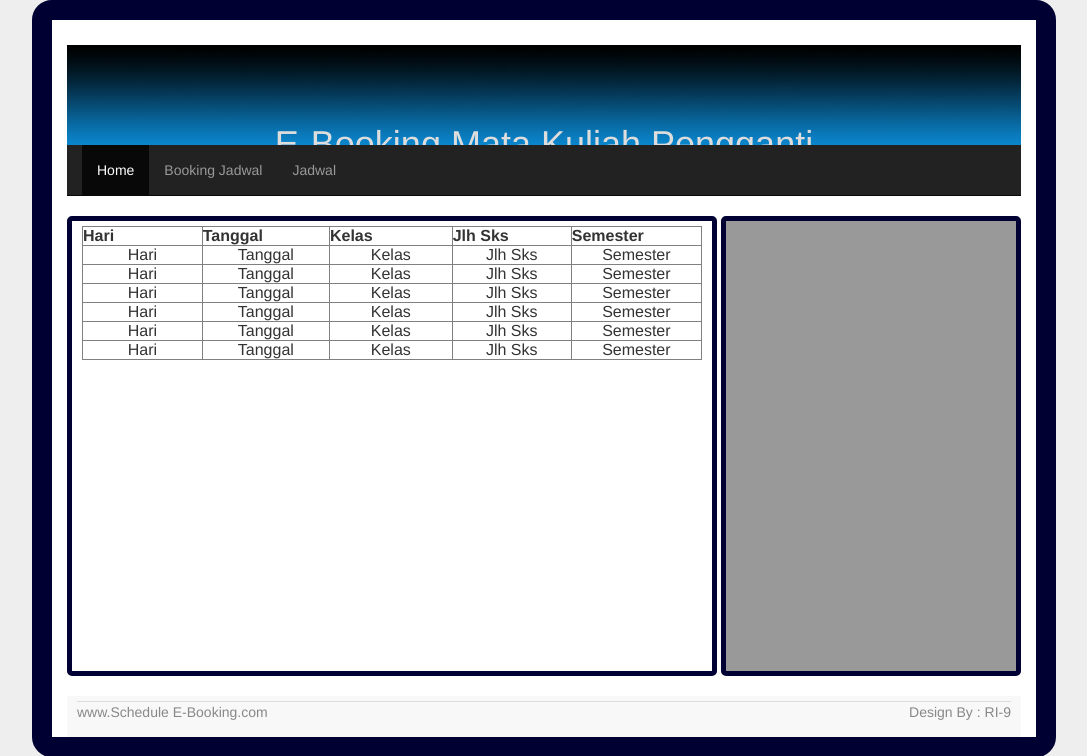
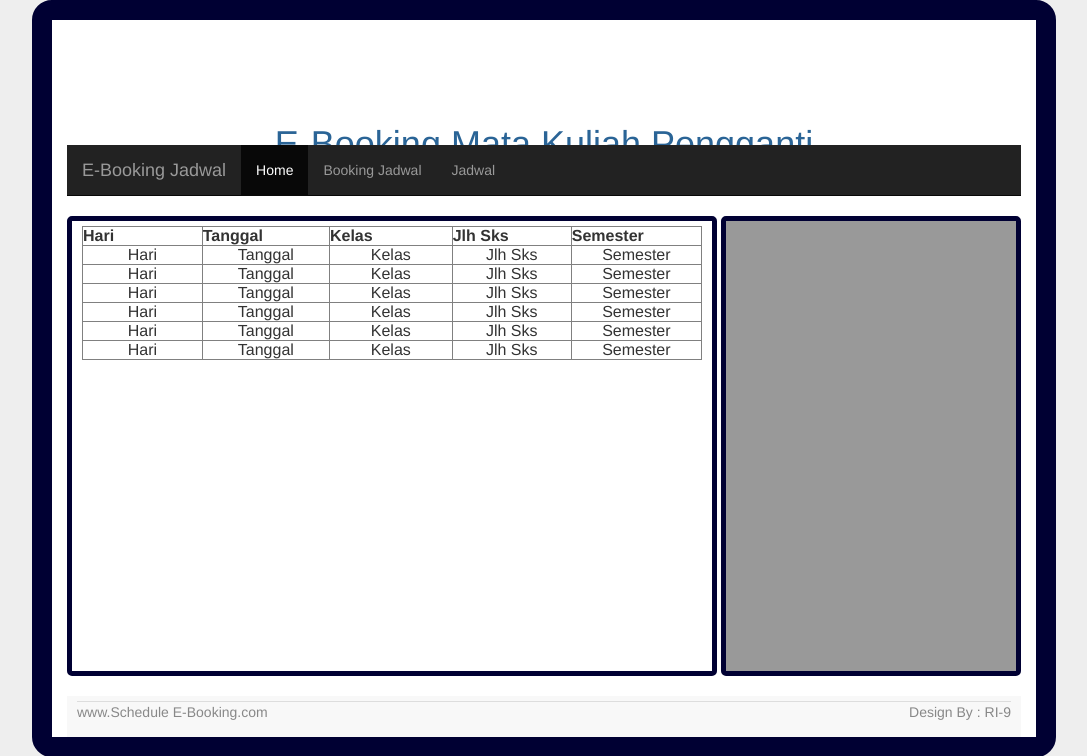
Before and after one commit to Mikroskil/RI-9, a PHP site: page /cek.php in a window 1280 px wide; the page is wider, and only the part inside the window is pictured. Shown: the top 756 px of that part, without its empty margins (96-1183 px from the left). Run offline with PHP 8.4, Linux system fonts and the light colour scheme; some libraries are stand-ins or nearby versions.

Commit message:
perubahan template pada navigasi

```diff
--- a/css/layout.css
+++ b/css/layout.css
@@ -16,18 +16,17 @@ a
 	color : #ffffff;
 	font-size:18px;
     text-align:center;
-    background-image:url('header.jpg');
     height:100px;
 }
 
 #judul a
 {
     text-decoration:none;
-    color:#dddddd;
+    color:#2a6496;
  }
 
 #judul a:hover{
-    color:white;
+    color:#ddd;
  }
 #container
 {
--- a/fungsi.php
+++ b/fungsi.php
@@ -26,7 +26,7 @@ echo'
 	<link rel="stylesheet" href="css/bootstrap.css">
 	<link rel="stylesheet" href="navbar-fixed-top.css">
 	<link rel="stylesheet" href="css/signin.css">
-	<link rel="stylesheet" href="carousel.css">
+	<link href="offcanvas.css" rel="stylesheet">
 	<script src="js/jquery.js"></script>
 	<script src="js/jquery.ui.core.js"></script>
 	<script src="js/jquery.ui.widget.js"></script>
@@ -57,7 +57,15 @@ function navigasi()
 	echo'
 	    <div class="navbar navbar-inverse navbar-static-top" role="navigation">
           <div class="container">
-
+            <div class="navbar-header">
+              <button type="button" class="navbar-toggle" data-toggle="collapse" data-target=".navbar-collapse">
+                <span class="sr-only">Toggle navigation</span>
+                <span class="icon-bar"></span>
+                <span class="icon-bar"></span>
+                <span class="icon-bar"></span>
+              </button>
+              <a class="navbar-brand" href="#">E-Booking Jadwal</a>
+            </div>
             <div class="navbar-collapse collapse">
               <ul class="nav navbar-nav">
                 <li class="active"><a href="#">Home</a></li>
```
